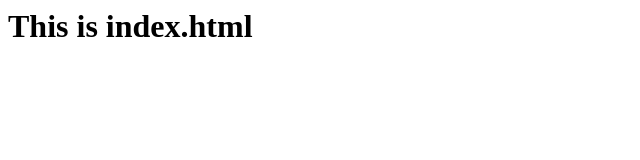
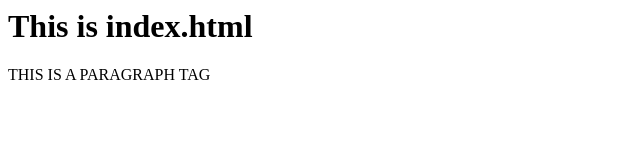
Before and after one commit to tharari21/hello-world, a plain HTML site: page index.html in a window 1280 px wide. Shown: the whole page, without its empty margins (0-640 px from the left). Drawn offline with Linux system fonts and the light colour scheme.

Commit message:
Update index.html

```diff
--- a/index.html
+++ b/index.html
@@ -7,5 +7,6 @@
 </head>
 <body>
     <h1>This is index.html</h1>
+    <p>THIS IS A PARAGRAPH TAG</p>
 </body>
 </html>
```
